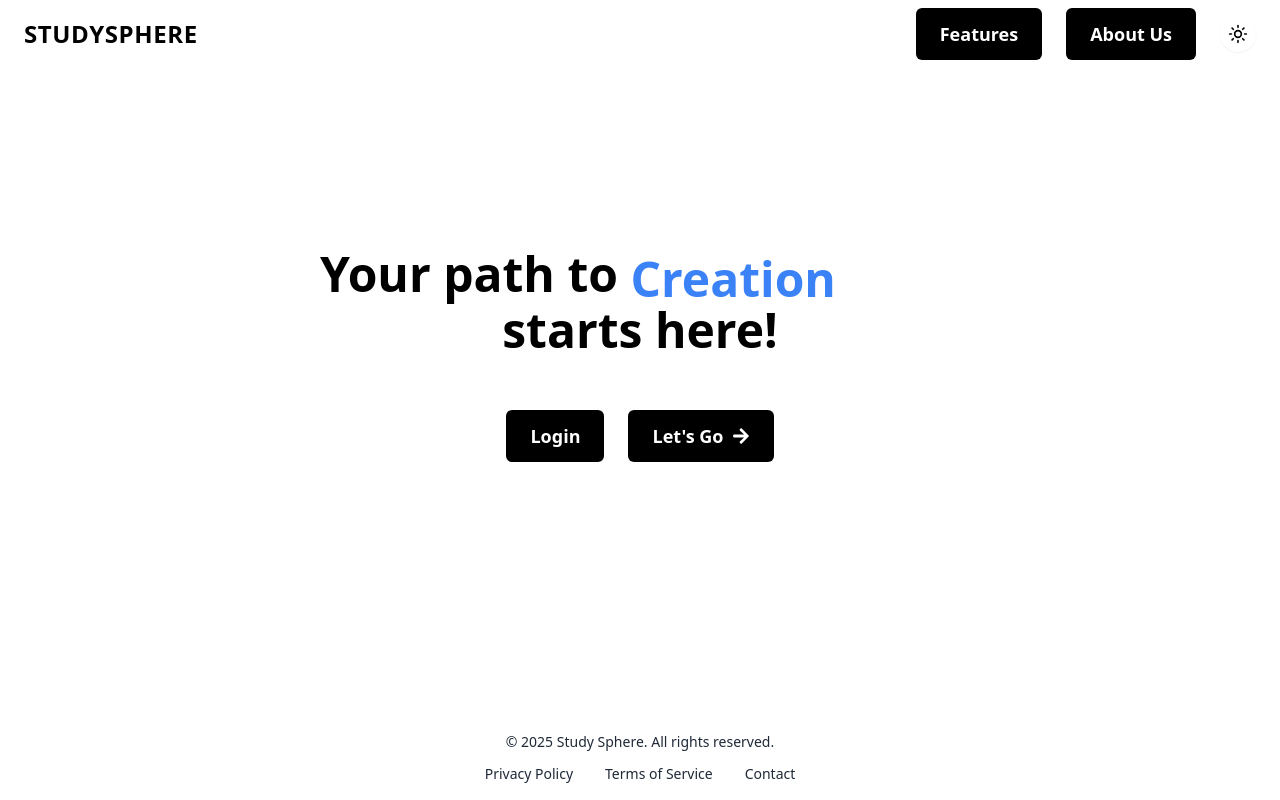
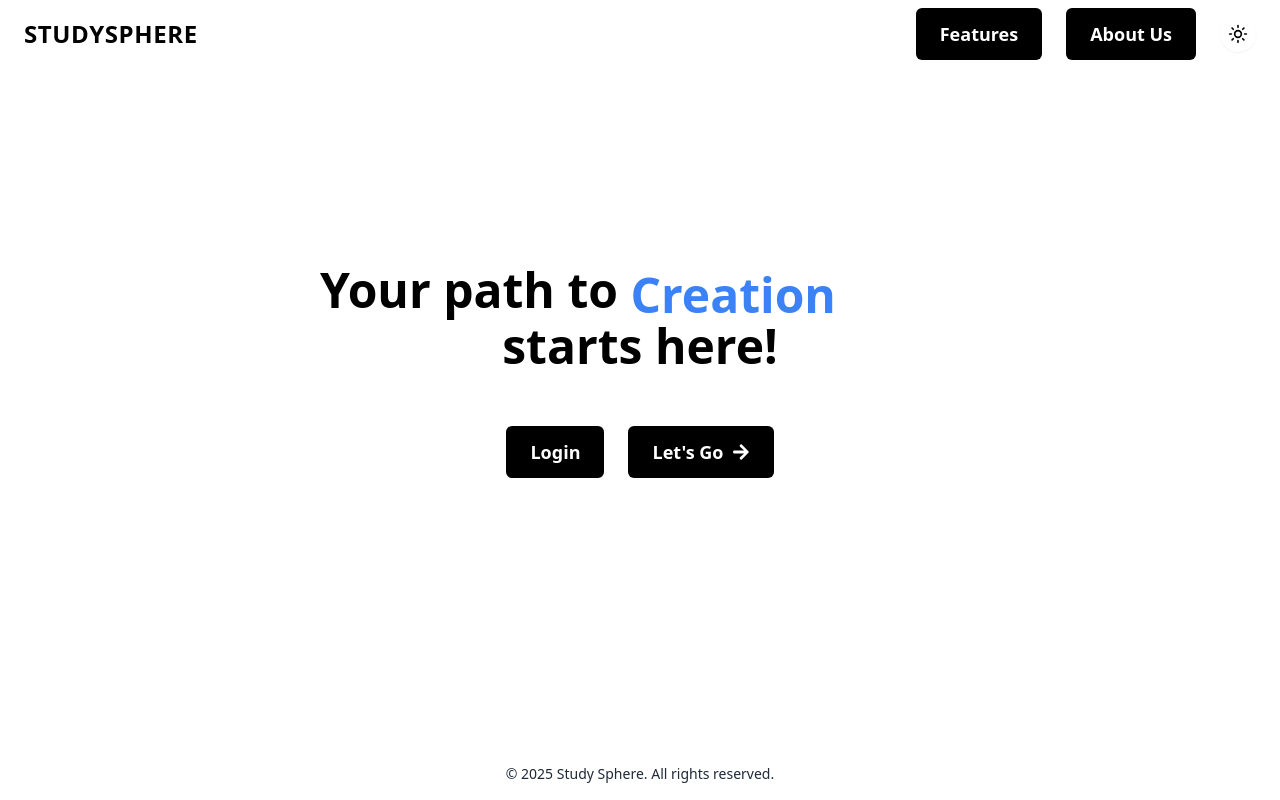
Before and after one commit to SushilJadhav04/StudySphere, a React (Vite) app in the folder frontend/: page / in a window 1280 px wide. Built offline with nearby package versions, Linux system fonts and the light colour scheme.

Commit message:
Update Footer.jsx

```diff
--- a/frontend/src/components/layout/Footer.jsx
+++ b/frontend/src/components/layout/Footer.jsx
@@ -8,26 +8,7 @@ const Footer = () => {
           <p className="text-center text-sm text-gray-800 dark:text-gray-200">
             &copy; {new Date().getFullYear()} Study Sphere. All rights reserved.
           </p>
-          <div className="flex flex-wrap justify-center space-x-8">
-            <a
-              href="/privacypolicy"
-              className="text-sm text-gray-800 dark:text-gray-200 hover:text-white transition-colors"
-            >
-              Privacy Policy
-            </a>
-            <a
-              href="/termsofservice"
-              className="text-sm text-gray-800 dark:text-gray-200 hover:text-white transition-colors"
-            >
-              Terms of Service
-            </a>
-            <a
-              href="/contactus"
-              className="text-sm text-gray-800 dark:text-gray-200 hover:text-white transition-colors"
-            >
-              Contact
-            </a>
-          </div>
+
         </div>
       </div>
     </footer>
```
